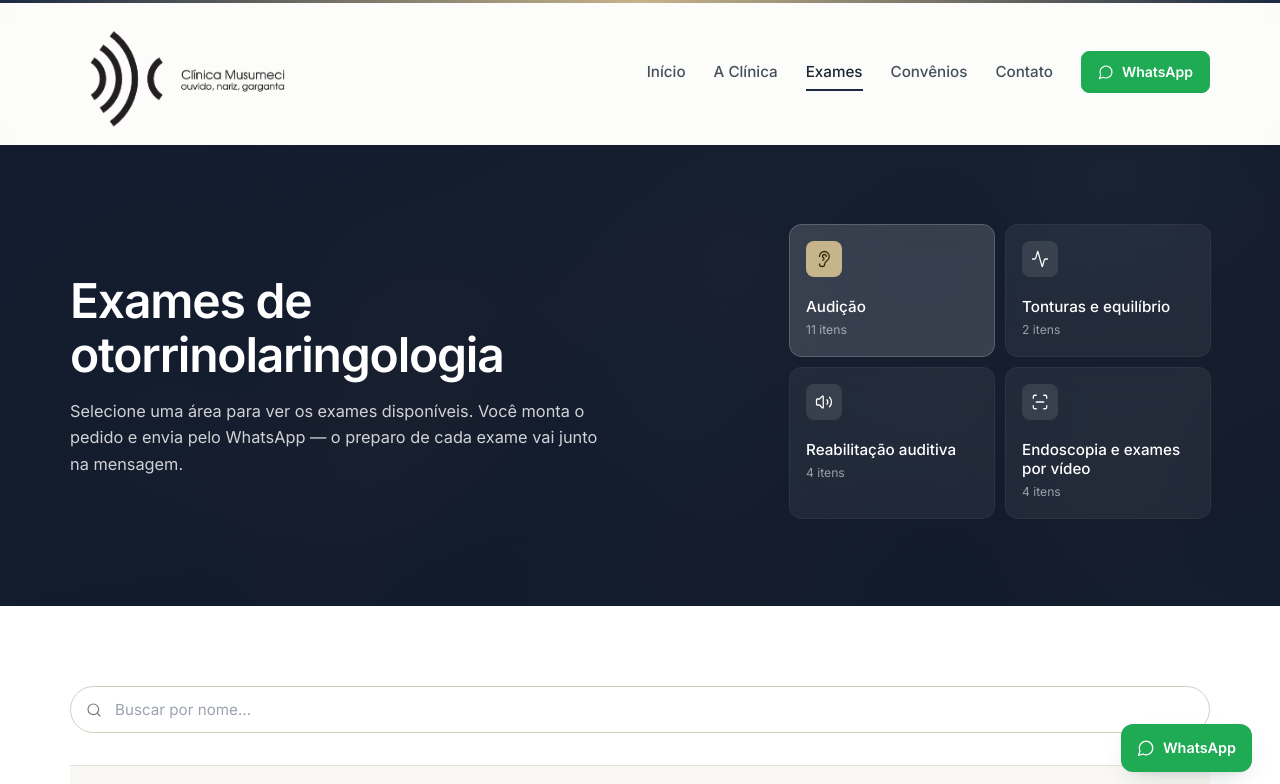
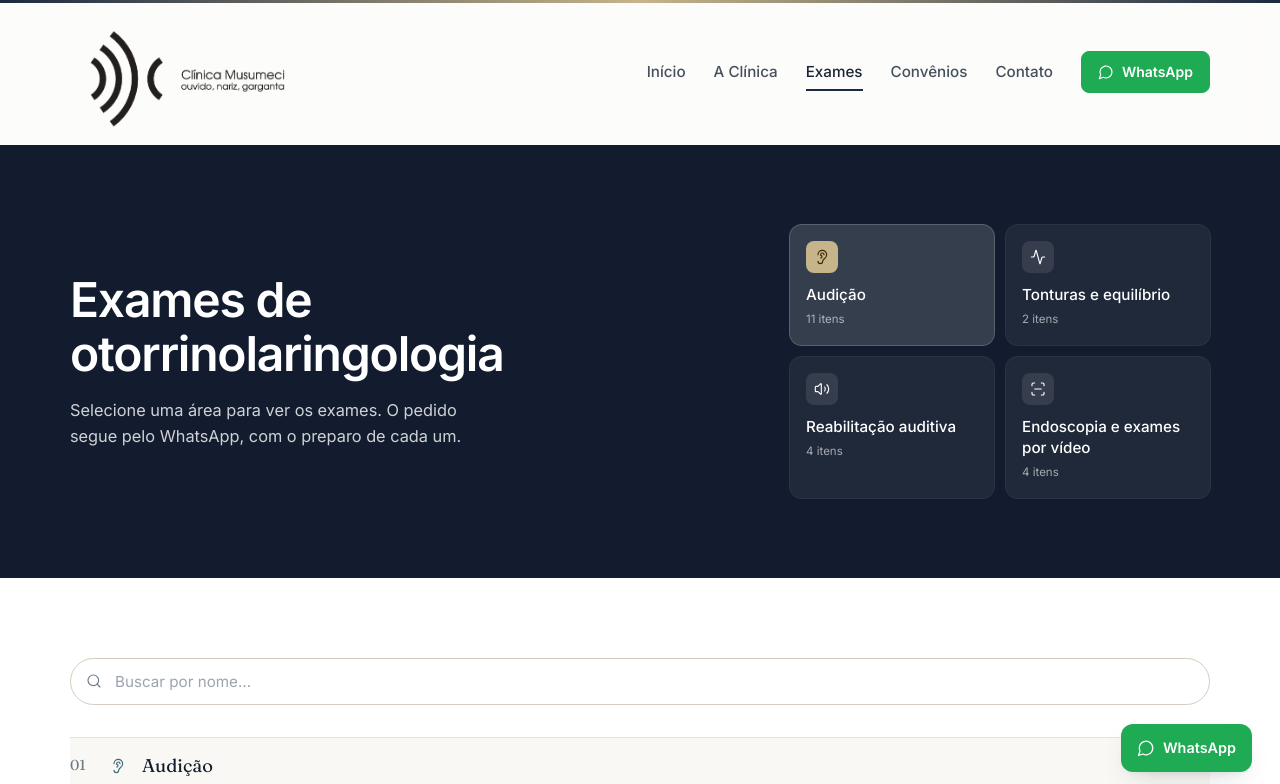
Before and after one commit to brunoalvaress1/clinica-musumeci, a React (Vite) app: page /exames in a window 1280 px wide. Shown: the top 784 px of the page. Built offline with nearby package versions, Linux system fonts and the light colour scheme.

Commit message:
Update CatalogHero.jsx

```diff
--- a/src/components/exames/CatalogHero.jsx
+++ b/src/components/exames/CatalogHero.jsx
@@ -30,49 +30,45 @@ export default function CatalogHero() {
   return (
     <section
       ref={ref}
-      className="relative isolate flex items-center overflow-hidden bg-brand-700 py-16 text-white sm:py-20"
+      className="relative isolate overflow-hidden bg-brand-700 py-8 text-white sm:py-14 lg:py-20"
     >
-      {/* fundo: tom borrado da categoria em destaque (sem corte perceptível) */}
-      <div aria-hidden className="absolute inset-0 -z-10">
+      <div aria-hidden className="absolute inset-0 -z-10 overflow-hidden">
         <AnimatePresence initial={false}>
           <motion.img
             key={active.id}
             src={SITE.media[active.img]}
             alt=""
             initial={{ opacity: 0 }}
-            animate={{ opacity: reduce ? 0.28 : 0.4 }}
+            animate={{ opacity: reduce ? 0.2 : 0.35 }}
             exit={{ opacity: 0 }}
-            transition={{ duration: 1 }}
-            className="absolute inset-0 h-full w-full scale-125 object-cover blur-2xl"
+            transition={{ duration: 0.6 }}
+            className="absolute inset-0 hidden h-full w-full object-cover blur-2xl sm:block"
           />
         </AnimatePresence>
-        <div className="absolute inset-0 bg-gradient-to-br from-brand-700 via-brand-700/90 to-brand-700/75" />
+        <div className="absolute inset-0 bg-brand-700 sm:bg-gradient-to-br sm:from-brand-700 sm:via-brand-700/92 sm:to-brand-700/80" />
       </div>
 
-      <div className="container-x relative grid gap-10 lg:grid-cols-[1fr_minmax(0,420px)] lg:items-center lg:gap-16">
-        <div>
-          <h1 className="font-sans text-[clamp(1.9rem,3.2vw+1rem,3rem)] font-semibold leading-[1.12] tracking-tight text-white">
+      <div className="container-x relative grid min-w-0 gap-6 lg:grid-cols-[minmax(0,1fr)_minmax(0,420px)] lg:items-center lg:gap-16">
+        <div className="min-w-0">
+          <h1 className="max-w-[16ch] font-sans text-[1.7rem] font-semibold leading-[1.15] tracking-tight text-white sm:max-w-none sm:text-[clamp(1.9rem,3.2vw+1rem,3rem)] sm:leading-[1.12]">
             Exames de otorrinolaringologia
           </h1>
-          <p className="mt-4 max-w-[52ch] text-[1.02rem] leading-relaxed text-white/80">
-            Selecione uma área para ver os exames disponíveis. Você monta o
-            pedido e envia pelo WhatsApp — o preparo de cada exame vai junto na
-            mensagem.
+          <p className="mt-3 max-w-[40ch] text-[0.95rem] leading-relaxed text-white/80 sm:mt-4 sm:text-[1.02rem]">
+            Selecione uma área para ver os exames. O pedido segue pelo
+            WhatsApp, com o preparo de cada um.
           </p>
         </div>
 
-        {/* áreas */}
-        <div className="-mx-4 flex snap-x gap-3 overflow-x-auto px-4 pb-2 [scrollbar-width:none] lg:mx-0 lg:grid lg:grid-cols-2 lg:overflow-visible lg:px-0">
+        <div className="grid min-w-0 grid-cols-2 gap-2.5 sm:gap-3">
           {CATEGORIES.map((c, i) => {
             const on = active.id === c.id;
             return (
               <motion.div
                 key={c.id}
-                initial={{ opacity: 0, y: 14 }}
+                initial={{ opacity: 0, y: 10 }}
                 animate={{ opacity: 1, y: 0 }}
-                transition={{ duration: 0.45, delay: 0.08 + i * 0.05 }}
-                whileHover={reduce ? undefined : { y: -3 }}
-                className="min-w-[184px] snap-start lg:min-w-0"
+                transition={{ duration: 0.35, delay: 0.05 + i * 0.04 }}
+                className="min-w-0"
               >
                 <button
                   type="button"
@@ -81,7 +77,7 @@ export default function CatalogHero() {
                   onFocus={() => setActive(c)}
                   aria-label={`Ver ${c.nome}`}
                   className={cn(
-                    "flex h-full w-full flex-col rounded-xl p-4 text-left ring-1 backdrop-blur-md transition-colors",
+                    "flex h-full w-full min-w-0 flex-col rounded-xl p-3 text-left ring-1 transition-colors sm:p-4",
                     on
                       ? "bg-white/15 ring-white/30"
                       : "bg-white/[0.06] ring-white/10 hover:bg-white/10"
@@ -89,16 +85,16 @@ export default function CatalogHero() {
                 >
                   <span
                     className={cn(
-                      "grid h-9 w-9 place-items-center rounded-lg transition-colors",
+                      "grid h-8 w-8 place-items-center rounded-lg transition-colors",
                       on ? "bg-accent text-[#3a2a06]" : "bg-white/10 text-white"
                     )}
                   >
-                    <Icon name={c.icon} className="h-[18px] w-[18px]" />
+                    <Icon name={c.icon} className="h-4 w-4" />
                   </span>
-                  <span className="mt-5 block text-[0.95rem] font-medium leading-tight text-white">
+                  <span className="mt-3 block text-[0.88rem] font-medium leading-snug text-white sm:text-[0.95rem]">
                     {c.nome}
                   </span>
-                  <span className="mt-1 text-[0.76rem] text-white/55">
+                  <span className="mt-1 text-[0.72rem] text-white/60">
                     {countFor(c.id)} itens
                   </span>
                 </button>
```
